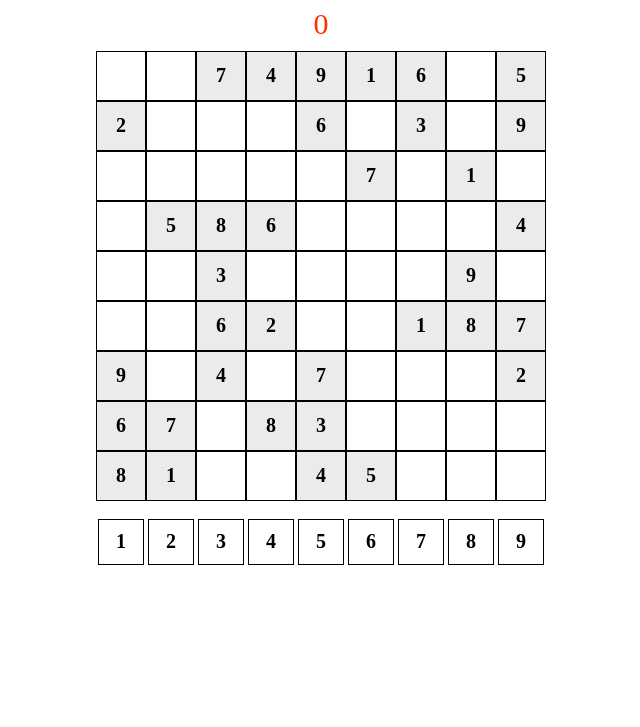
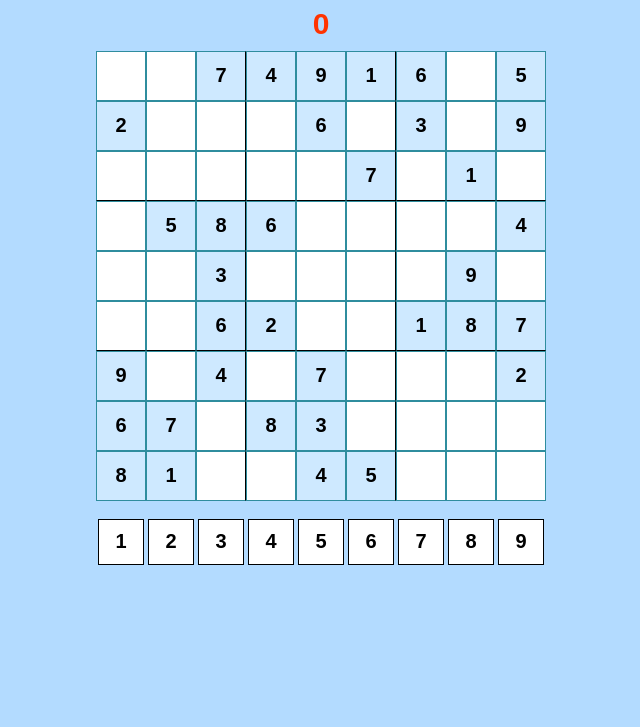
Before and after one commit to DarkMatter-999/Sudoku, a plain HTML site: page index.html in a window 1280 px wide. Shown: the part 73-800 px from the top of the page, without its empty margins (319-959 px from the left). Drawn offline with Linux system fonts and the light colour scheme.

Commit message:
Added better styles

```diff
--- a/index.js
+++ b/index.js
@@ -54,6 +54,13 @@ const setGame = () => {
                 tile.classList.add("tileStart");
             }
 
+            if (r == 2 || r == 5) {
+                tile.classList.add("horizontal-line");
+            }
+            if (c == 2 || c == 5) {
+                tile.classList.add("vertical-line");
+            }
+
             tile.classList.add("tile");
             tile.addEventListener("click", () => {
                 selectTile(tile);
@@ -61,6 +68,18 @@ const setGame = () => {
             gameboard.append(tile);
         }
     }
+
+    let arr = [];
+    for (let r = 0; r < 9; r++) {
+        let arr2 = [];
+        for (let c = 0; c < 9; c++) {
+            arr2.push(0);
+        }
+        arr.push(arr2);
+    }
+    // fillPuzzle(arr);
+
+    console.log(arr);
 };
 
 const selectNumber = (num) => {
--- a/styles.css
+++ b/styles.css
@@ -1,5 +1,8 @@
 body {
     text-align: center;
+    font-family: "Playful", sans-serif;
+    font-weight: bold;
+    background-color: rgb(179, 219, 255);
 }
 
 #error {
@@ -11,7 +14,6 @@ body {
 #board {
     height: 450px;
     width: 450px;
-    background-color: white;
     margin: 0 auto;
     display: flex;
     flex-wrap: wrap;
@@ -20,7 +22,7 @@ body {
 #digits {
     width: 450px;
     height: 50px;
-    background-color: white;
+    /* background-color: white; */
     margin: 0 auto;
     display: flex;
     flex-wrap: wrap;
@@ -29,7 +31,7 @@ body {
 .tile {
     width: 48px;
     height: 48px;
-    border: 1px black solid;
+    border: 1px rgb(47, 141, 158) solid;
     background-color: rgb(255, 255, 255);
     margin: 0 auto;
     display: flex;
@@ -41,7 +43,7 @@ body {
     cursor: pointer;
 }
 .tileStart {
-    background-color: rgb(235, 235, 235);
+    background-color: rgb(206, 233, 255);
 }
 
 .number {
@@ -60,6 +62,18 @@ body {
     cursor: pointer;
 }
 
+.number:hover {
+    background-color: rgb(164, 196, 255);
+}
+
 .numberselected {
-    background-color: rgb(206, 206, 206);
+    background-color: rgb(182, 208, 255);
 }
+
+.horizontal-line {
+    border-bottom: 1px solid black;
+}
+
+.vertical-line {
+    border-right: 1px solid black;
+}
```
